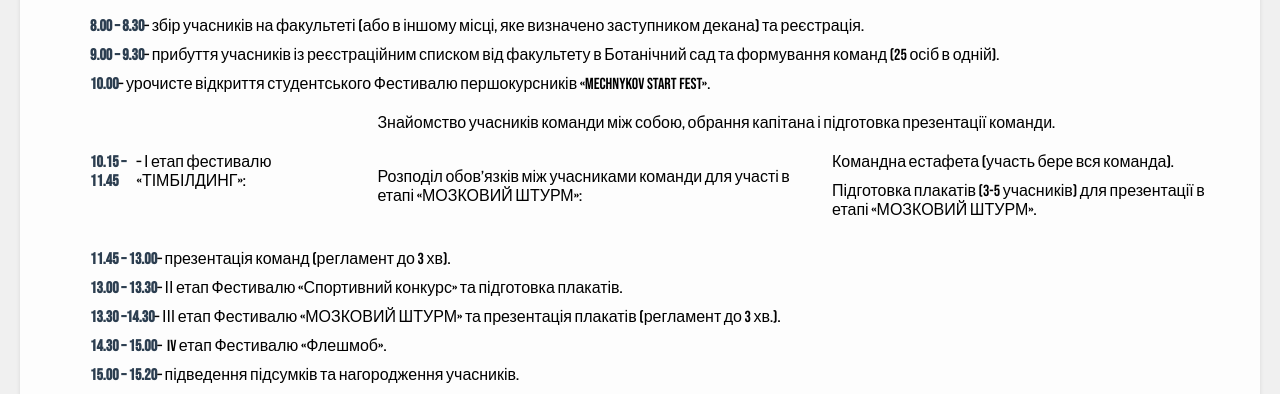
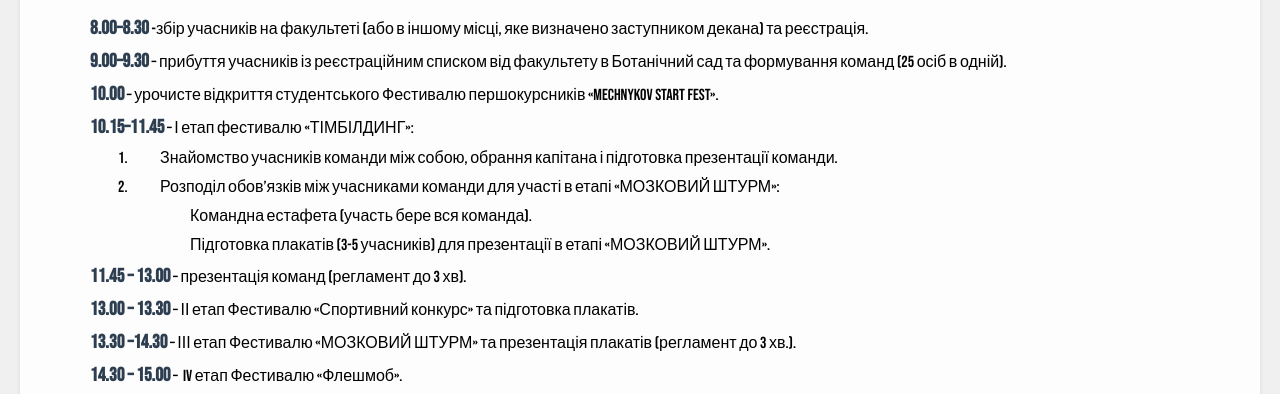
Before and after one commit to krijevskaaa/startfest2023, a plain HTML site: page index.html in a window 1280 px wide. Shown: the part 381-775 px from the top of the page. Drawn offline with Linux system fonts and the light colour scheme.

Commit message:
Add files via upload
/

```diff
--- a/index.html
+++ b/index.html
@@ -44,11 +44,12 @@
       <h1>Розклад заходу</h1>
       <ul>
         <li>
-          <strong>8.00 – 8.30</strong> – збір учасників на факультеті (або в
-          іншому місці, яке визначено заступником декана) та реєстрація.
+          <strong>8.00–8.30</strong>
+          -збір учасників на факультеті (або в іншому місці, яке визначено
+          заступником декана) та реєстрація.
         </li>
         <li>
-          <strong>9.00 – 9.30</strong> – прибуття учасників із реєстраційним
+          <strong>9.00–9.30</strong> – прибуття учасників із реєстраційним
           списком від факультету в Ботанічний сад та формування команд (25 осіб
           в одній).
         </li>
@@ -57,7 +58,7 @@
           першокурсників «MECHNYKOV START FEST».
         </li>
         <li>
-          <strong>10.15 – 11.45</strong> – І етап фестивалю «ТІМБІЛДИНГ»:
+          <strong>10.15–11.45</strong> – І етап фестивалю «ТІМБІЛДИНГ»:
           <ol>
             <li>
               Знайомство учасників команди між собою, обрання капітана і
--- a/styles.css
+++ b/styles.css
@@ -119,7 +119,7 @@ section#schedule ul li {
   margin: 10px 0;
   padding-left: 30px;
   position: relative;
-  display: flex;
+  /* display: flex; */
   align-items: center;
 }
 
@@ -135,6 +135,7 @@ section#schedule ul li::before {
 }
 
 section#schedule strong {
+  font-size: 120%;
   font-weight: bold;
   color: #2c3e50;
 }
```
